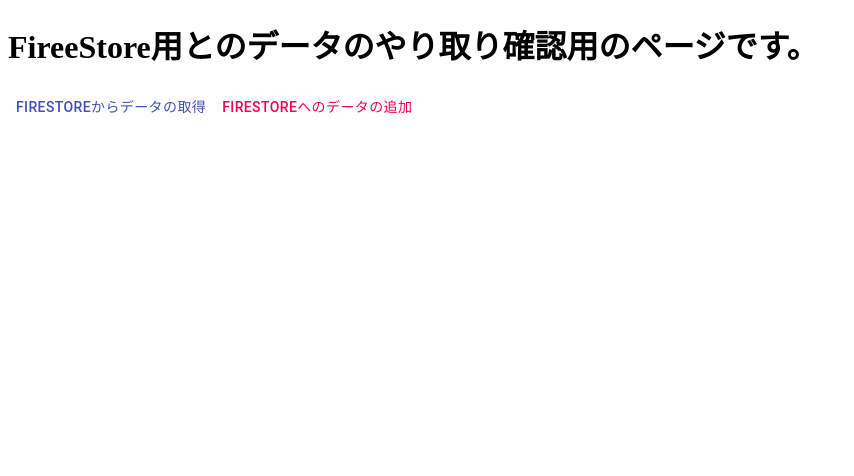
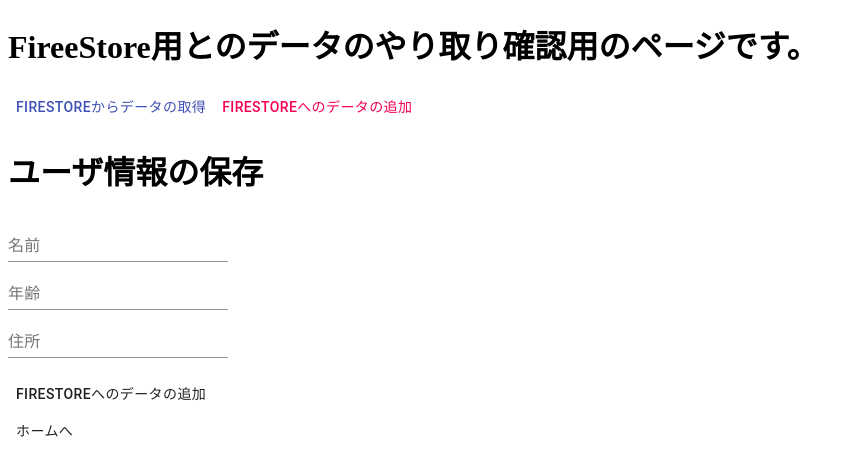
Before and after one commit to Takagineer/study-app, a Next.js app: page /AddData in a window 1280 px wide. Shown: the top 476 px of the page, without its empty margins (0-854 px from the left). Built offline with nearby package versions, Linux system fonts and the light colour scheme; no server answers.

Commit message:
firestoreへのデータの保存

```diff
--- a/src/pages/AddData.jsx
+++ b/src/pages/AddData.jsx
@@ -2,10 +2,14 @@
 import firebase from "firebase/app";
 
 import { db } from '../firebase'
-import { Button } from '@material-ui/core';
+import { Button, TextField } from '@material-ui/core';
+import Link from 'next/link';
 
 export default function AddData() {
   const [users,setUsers] = useState([])
+  const [name,setName] = useState('')
+  const [age,setAge] = useState('')
+  const [location,setLocation] = useState('')
 
   const handleClickFetchButton=async()=>{
     // ドキュメントの取得
@@ -34,10 +38,31 @@
       /*mergeをsetの第二引数に指定することで、ドキュメント全体への変更を防ぐことができる。
       */
 
-      const ref = await db.collection('users').add({
-        name:'源之助',
-        age:70
+      if(!name || !age || !location){
+        return(
+          alert('空欄を埋めてください')
+        )
+      }
+
+      // 年齢は半角数字で入力するメソッド
+      const parsedAge = parseInt(age,10)
+      if(isNaN(parsedAge)){
+        alert('年齢は半角数字で入力してだくさい')
+        return
+      }
+      // 年齢は半角数字で入力するメソッド
+
+
+        await db.collection('users').add({
+        name:name,
+        age:parsedAge,
+        location:location
       })
+
+      setName('')
+      setAge('')
+      setLocation('')
+      alert('データを追加しました')
     }
 
   return (
@@ -45,6 +70,30 @@
       <h1>FireeStore用とのデータのやり取り確認用のページです。</h1>
       <Button color="primary" onClick={handleClickFetchButton}>firestoreからデータの取得</Button>
       <Button color="secondary" onClick={handleClickAddButton}>firestoreへのデータの追加</Button>
+      <h1>ユーザ情報の保存</h1>
+      {/* <formnoValidate autoComplete="off"> */}
+      <TextField
+        label="名前"
+        value={name}
+        onChange={(e)=>{setName(e.target.value)}}/>
+      <br />
+      <TextField
+        label="年齢"
+        value={age}
+        onChange={(e)=>{setAge(e.target.value)}} />
+      <br />
+      <TextField
+        label="住所"
+        value={location}
+        onChange={(e)=>{setLocation(e.target.value)}} />
+    {/* </formnoValidate> */}
+    <br />
+    <br />
+      <Button onClick={handleClickAddButton}>firestoreへのデータの追加</Button>
+      <br/>
+      <Link href="/">
+        <Button>ホームへ</Button>
+      </Link>
     </>
   )
 }
```
